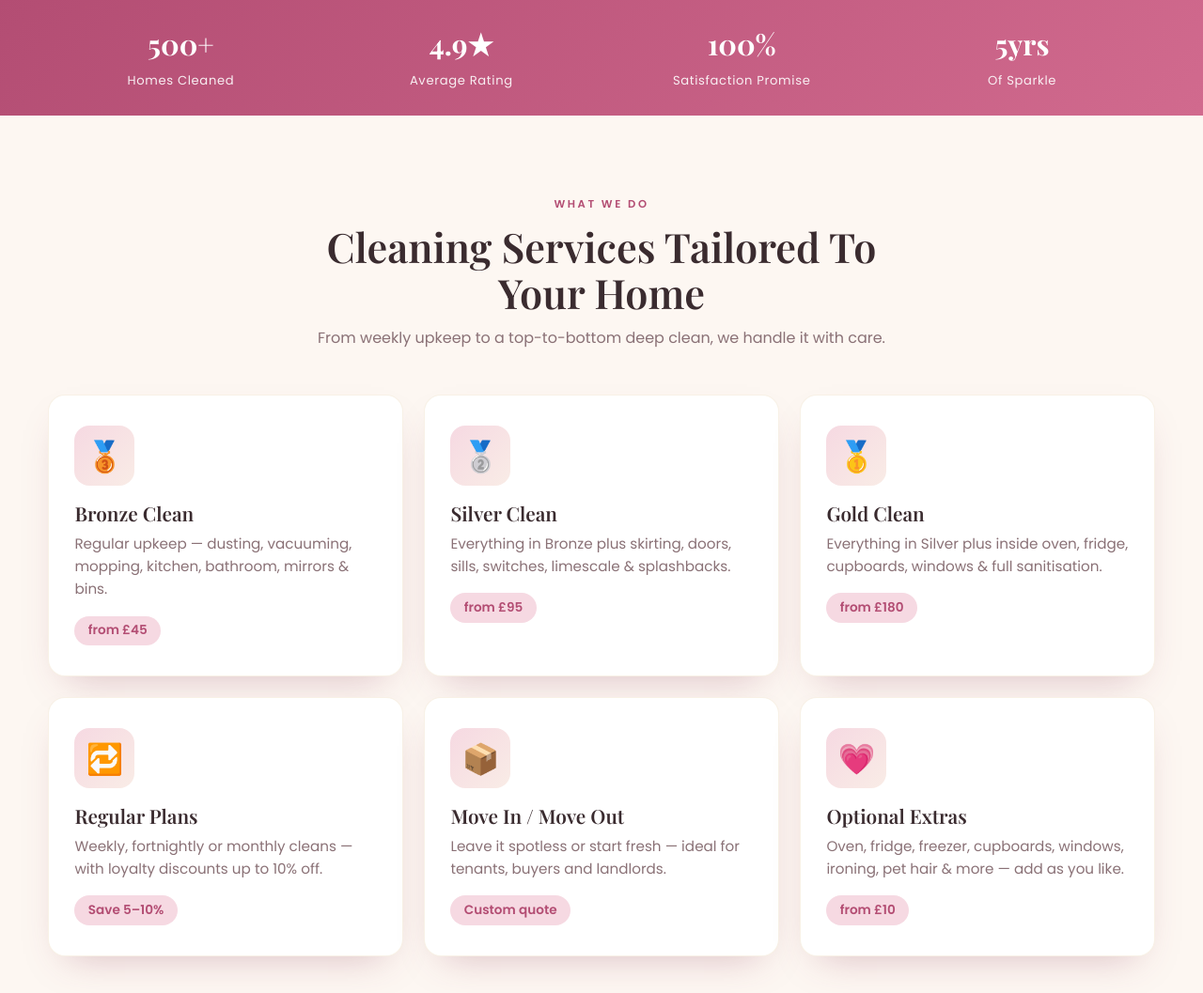
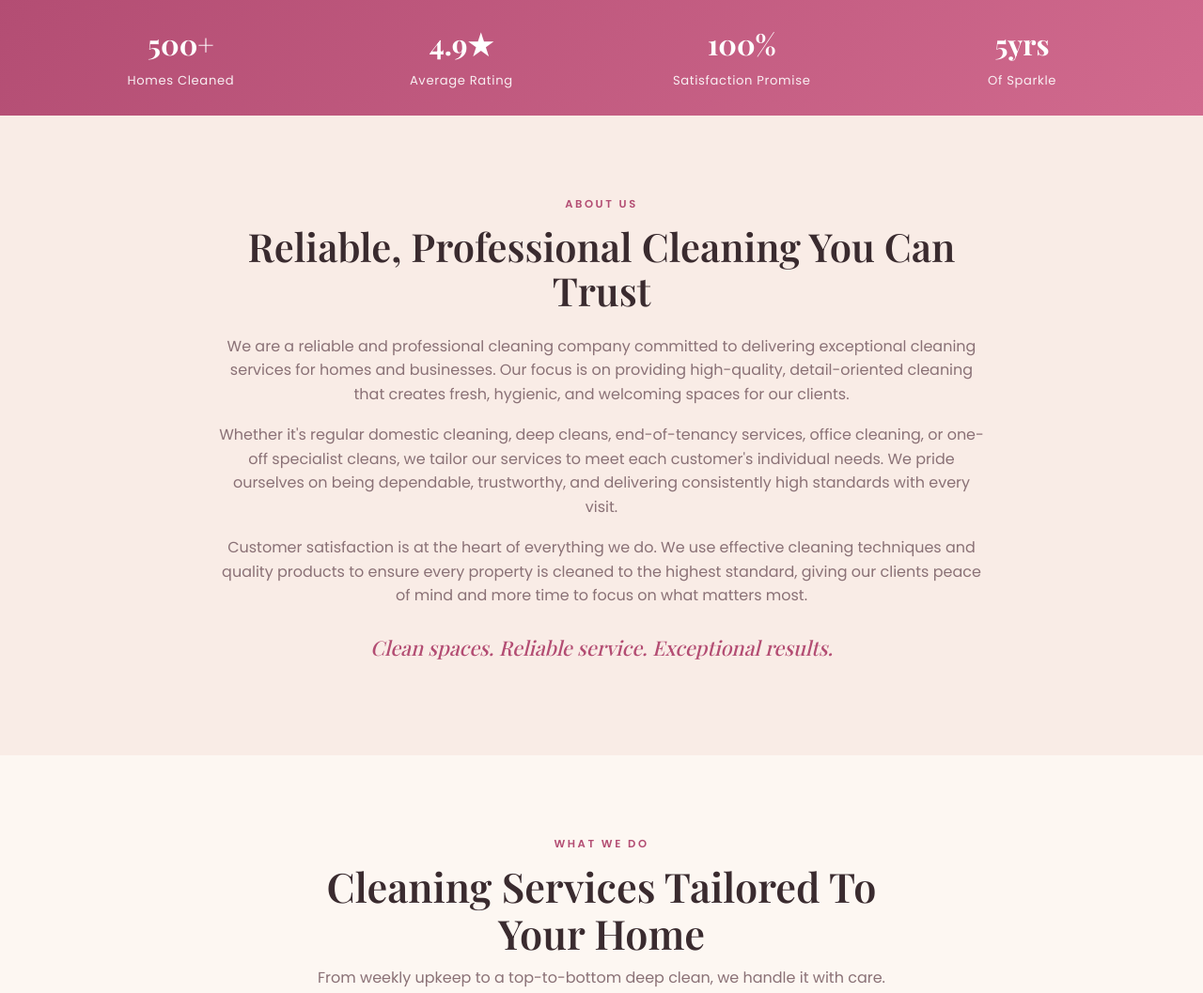
Before and after one commit to anirudhatalmale6-alt/izzy-nest-cleaning, a plain HTML site: page index.html in a window 1280 px wide. Shown: the part 1021-2078 px from the top of the page at 94% size. Drawn offline with nearby package versions, Linux system fonts and the light colour scheme; a web font is replaced by a local one.

Commit message:
Add About Us section (client copy) + nav link; add scroll-margin so anchors clear sticky header

```diff
--- a/index.html
+++ b/index.html
@@ -31,6 +31,7 @@
       <img src="assets/logo.png" alt="Izzy Nest Cleaning" class="brand-logo" />
     </a>
     <nav class="nav" id="nav">
+      <a href="#about">About</a>
       <a href="#services">Services</a>
       <a href="#pricing">Pricing</a>
       <a href="#why">Why Us</a>
@@ -71,6 +72,18 @@
     <div><strong>5yrs</strong><span>Of Sparkle</span></div>
   </div>
 </div>
+
+<!-- ===== About ===== -->
+<section class="section alt about" id="about">
+  <div class="wrap about-inner">
+    <span class="eyebrow">About Us</span>
+    <h2>Reliable, Professional Cleaning You Can Trust</h2>
+    <p>We are a reliable and professional cleaning company committed to delivering exceptional cleaning services for homes and businesses. Our focus is on providing high-quality, detail-oriented cleaning that creates fresh, hygienic, and welcoming spaces for our clients.</p>
+    <p>Whether it's regular domestic cleaning, deep cleans, end-of-tenancy services, office cleaning, or one-off specialist cleans, we tailor our services to meet each customer's individual needs. We pride ourselves on being dependable, trustworthy, and delivering consistently high standards with every visit.</p>
+    <p>Customer satisfaction is at the heart of everything we do. We use effective cleaning techniques and quality products to ensure every property is cleaned to the highest standard, giving our clients peace of mind and more time to focus on what matters most.</p>
+    <p class="about-tagline">Clean spaces. Reliable service. Exceptional results.</p>
+  </div>
+</section>
 
 <!-- ===== Services ===== -->
 <section class="section" id="services">
--- a/styles.css
+++ b/styles.css
@@ -27,6 +27,7 @@ h1,h2,h3,h4{font-family:'Playfair Display',serif;font-weight:600;line-height:1.1
 a{color:inherit;text-decoration:none}
 img{max-width:100%;display:block}
 section{position:relative}
+section[id],div[id].trust,#book{scroll-margin-top:200px}
 
 /* Buttons */
 .btn{
@@ -132,6 +133,12 @@ section{position:relative}
 .plan.featured{border:2px solid var(--rose);transform:translateY(-8px);box-shadow:0 26px 50px -22px rgba(179,77,115,.5)}
 .plan-badge{position:absolute;top:-14px;left:50%;transform:translateX(-50%);background:linear-gradient(135deg,var(--rose),var(--rose-deep));
   color:#fff;padding:.3rem 1.1rem;border-radius:999px;font-size:.75rem;font-weight:600;letter-spacing:.05em}
+
+/* About */
+.about-inner{max-width:820px;margin:0 auto;text-align:center}
+.about-inner h2{font-size:clamp(1.9rem,3.6vw,2.6rem);margin-bottom:1.4rem}
+.about-inner p{color:var(--muted);margin-bottom:1.1rem}
+.about-tagline{font-family:'Playfair Display',serif;font-size:1.35rem;font-style:italic;color:var(--rose-deep) !important;margin-top:1.6rem}
 
 /* Regular price table */
 .price-table-wrap{max-width:820px;margin:0 auto;overflow-x:auto}
@@ -262,6 +269,7 @@ section{position:relative}
   .estimate{align-items:center}
   .trust-inner{grid-template-columns:1fr 1fr;gap:1.4rem}
   .fab{display:inline-block}
+  section[id],#book{scroll-margin-top:150px}
   .topbar{font-size:.7rem}
   .topbar-contact{flex-direction:column;align-items:center;gap:.25rem}
   .topbar-contact a{white-space:nowrap}
```
